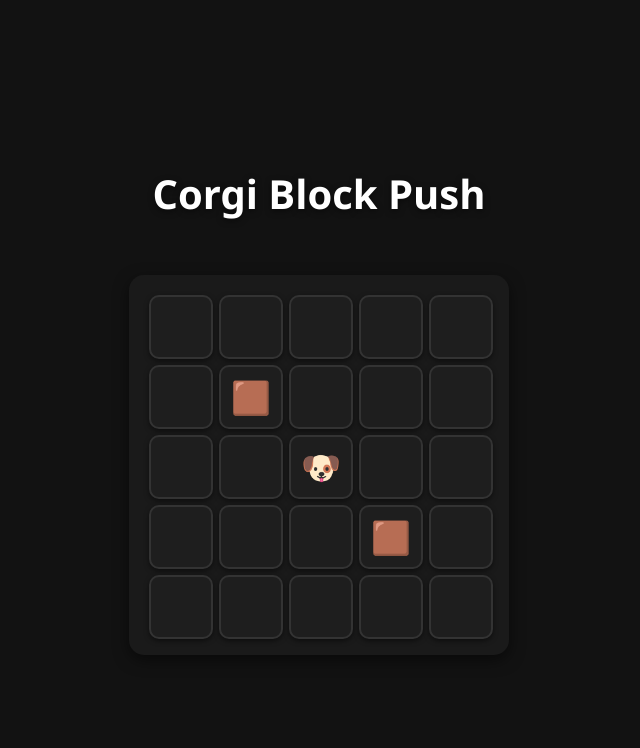
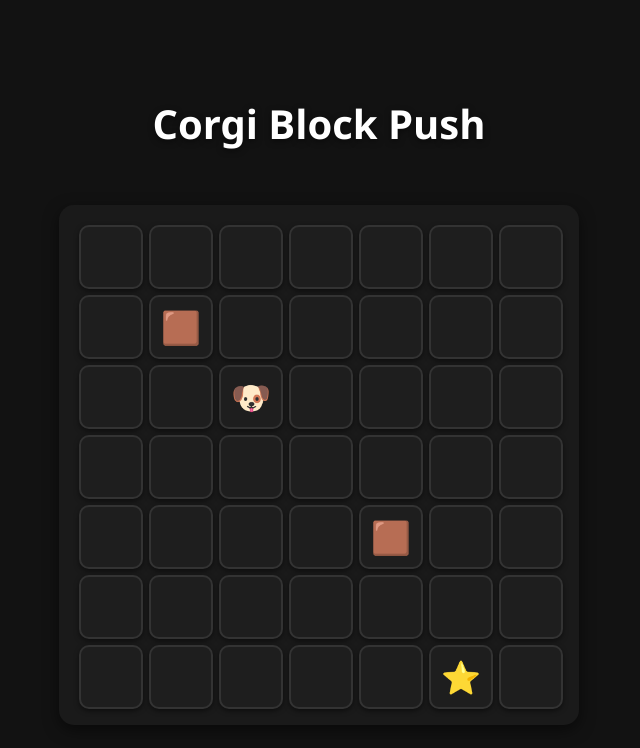
Before and after one commit to brendanbobryk/corgi-block-push, a React (Vite) app in the folder corgi-block-push/: page / in a window 1280 px wide. Shown: the top 748 px of the page, without its empty margins (321-961 px from the left). Built offline with nearby package versions, Linux system fonts and the light colour scheme.

Commit message:
increased grid size and added win condition

```diff
--- a/corgi-block-push/src/App.css
+++ b/corgi-block-push/src/App.css
@@ -26,9 +26,3 @@ body {
   color: #fff;
   text-shadow: 0 2px 6px rgba(0, 0, 0, 0.5);
 }
-
-/* Optional: subtitle */
-.App p {
-  color: #ccc;
-  font-size: 1rem;
-}
--- a/corgi-block-push/src/components/Game.jsx
+++ b/corgi-block-push/src/components/Game.jsx
@@ -1,18 +1,21 @@
 import React, { useState, useEffect } from "react";
 import Cell from "./Cell";
-import { CELL_SIZE, GRID_ROWS, GRID_COLS, DIRECTIONS } from "./constants";
+import { CELL_SIZE, GRID_ROWS, GRID_COLS, DIRECTIONS, EMOJIS } from "./constants";
 
-// Initial grid: each cell is an array of objects
+// Initial grid: 7x7, corgi, blocks, and goal
 const initialGrid = [
-  [[], [], [], [], []],
-  [[], [{ type: "BLOCK", properties: ["PUSH"] }], [], [], []],
-  [[], [], [{ type: "CORGI", properties: ["YOU"] }], [], []],
-  [[], [], [], [{ type: "BLOCK", properties: ["PUSH"] }], []],
-  [[], [], [], [], []],
+  [[], [], [], [], [], [], []],
+  [[], [{ type: "BLOCK", properties: ["PUSH"] }], [], [], [], [], []],
+  [[], [], [{ type: "CORGI", properties: ["YOU"] }], [], [], [], []],
+  [[], [], [], [], [], [], []],
+  [[], [], [], [], [{ type: "BLOCK", properties: ["PUSH"] }], [], []],
+  [[], [], [], [], [], [], []],
+  [[], [], [], [], [], [{ type: "GOAL", properties: ["WIN"] }], []],
 ];
 
 const Game = () => {
   const [grid, setGrid] = useState(initialGrid);
+  const [hasWon, setHasWon] = useState(false);
 
   // Find the player object
   const findPlayer = () => {
@@ -27,6 +30,7 @@ const Game = () => {
 
   // Move player and push objects
   const movePlayer = (dir) => {
+    if (hasWon) return; // Disable movement after winning
     const pos = findPlayer();
     if (!pos) return;
     const { x: cx, y: cy } = pos;
@@ -55,15 +59,14 @@ const Game = () => {
       ) {
         // Move pushable
         newGrid[pushY][pushX].push(pushable);
-        // Remove from original cell
         newGrid[ny][nx] = newGrid[ny][nx].filter((o) => o !== pushable);
 
         // Move player
         const player = newGrid[cy][cx].find((obj) => obj.properties.includes("YOU"));
         newGrid[cy][cx] = newGrid[cy][cx].filter((o) => o !== player);
         newGrid[ny][nx].push(player);
-
         setGrid(newGrid);
+        checkWin(newGrid, nx, ny);
       }
     } else if (targetCell.length === 0) {
       // Move player to empty cell
@@ -71,6 +74,15 @@ const Game = () => {
       newGrid[cy][cx] = newGrid[cy][cx].filter((o) => o !== player);
       newGrid[ny][nx].push(player);
       setGrid(newGrid);
+      checkWin(newGrid, nx, ny);
+    }
+  };
+
+  // Check if player reached a WIN tile
+  const checkWin = (currentGrid, x, y) => {
+    const cell = currentGrid[y][x];
+    if (cell.some((obj) => obj.properties.includes("WIN"))) {
+      setHasWon(true);
     }
   };
 
@@ -96,9 +108,21 @@ const Game = () => {
     };
     window.addEventListener("keydown", handleKey);
     return () => window.removeEventListener("keydown", handleKey);
-  }, [grid]);
+  }, [grid, hasWon]);
 
   return (
+    <div style={{ display: "flex", flexDirection: "column", alignItems: "center", gap: "20px" }}>
+      {hasWon && (
+        <div
+          style={{
+            fontSize: "2rem",
+            color: "#00ff99",
+            textShadow: "0 2px 6px rgba(0,0,0,0.7)",
+          }}
+        >
+          🎉 You Win! 🎉
+        </div>
+      )}
       <div
         style={{
           display: "grid",
@@ -116,6 +140,7 @@ const Game = () => {
           <Cell key={idx} content={cell} />
         ))}
       </div>
+    </div>
   );
 };
 
--- a/corgi-block-push/src/components/constants.js
+++ b/corgi-block-push/src/components/constants.js
@@ -1,12 +1,13 @@
 // Game constants
 export const CELL_SIZE = 60; // px
-export const GRID_ROWS = 5;
-export const GRID_COLS = 5;
+export const GRID_ROWS = 7;
+export const GRID_COLS = 7;
 
 export const EMOJIS = {
   CORGI: "🐶",
   BLOCK: "🟫",
   EMPTY: "⬜",
+  GOAL: "⭐", // Goal tile
 };
 
 export const DIRECTIONS = {
@@ -20,4 +21,5 @@ export const DIRECTIONS = {
 export const PROPERTIES = {
   YOU: "YOU",   // Controllable object
   PUSH: "PUSH", // Pushable object
+  WIN: "WIN",   // Reaching this triggers win
 };
```
Lines whose indentation alone changed are shown as unchanged.
